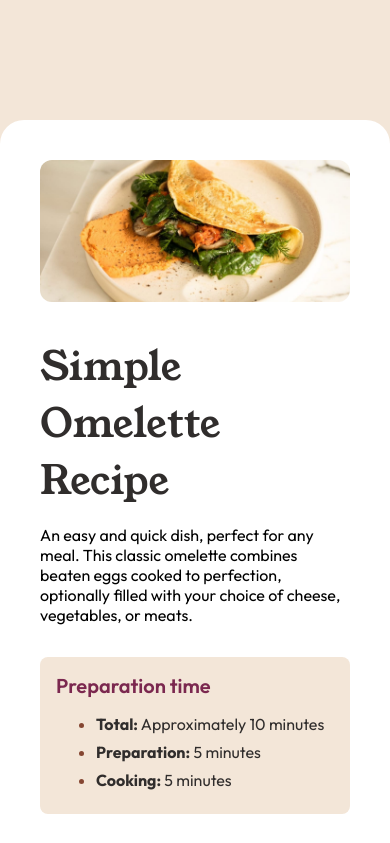
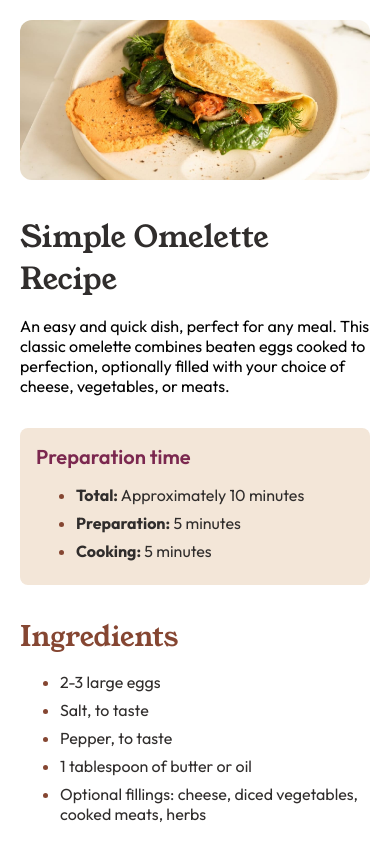
Before and after one commit to LipeMonteiro/FrontendMentorProjects, a plain HTML site: page 01-recipe-page/index.html in a window 390 px wide. Shown: the top 843 px of the page. Drawn offline with Linux system fonts and the light colour scheme.

Commit message:
Add responsividade

```diff
--- a/01-recipe-page/style.css
+++ b/01-recipe-page/style.css
@@ -118,3 +118,20 @@ hr{
     color: var(--brown);
     padding: 1rem;
 }
+@media ( width <= 768px) {
+    body{
+        padding: 0;
+    }
+    .container{
+        width: 100%;
+        border-radius: 0;
+    }
+}
+@media (width <= 450px){
+    .container{
+        padding: 20px;
+    }
+    .container .content h1{
+        font-size: 30px;
+    }
+}
```
